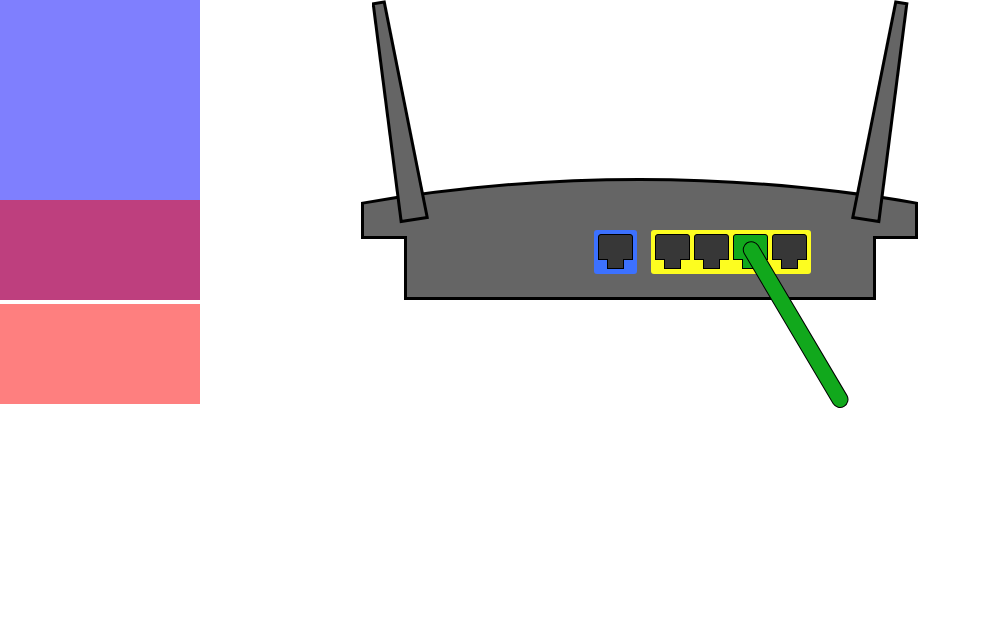
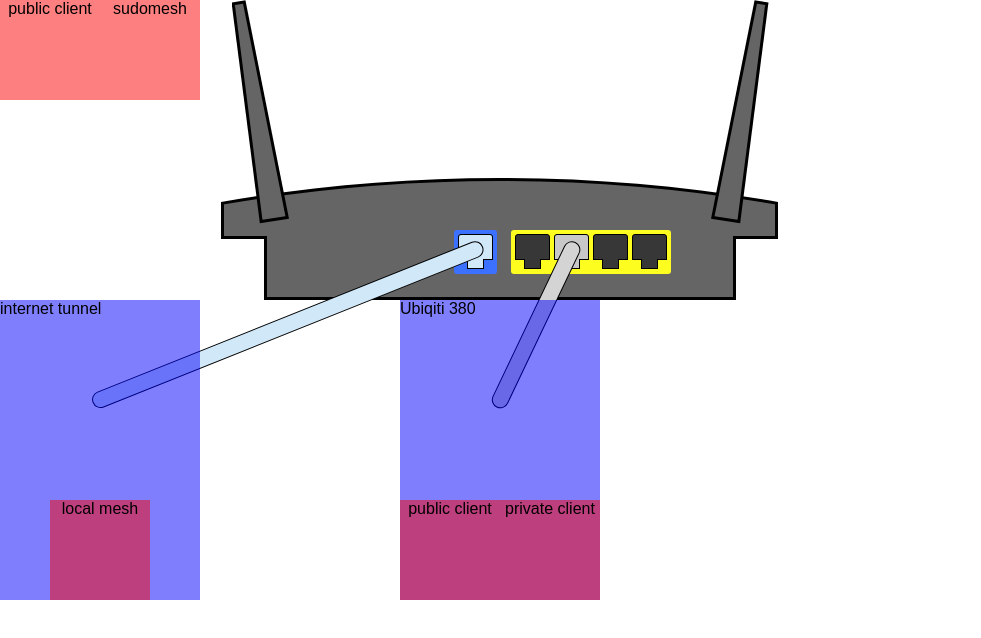
Before and after one commit to jtremback/sudowifi-diagram, a React (Create React App) app: page / in a window 1280 px wide. Shown: the top 638 px of the page, without its empty margins (0-981 px from the left). Built offline with nearby package versions, Linux system fonts and the light colour scheme; the HTML template or start-up script is replaced by a standard one.

Commit message:
establish data format

```diff
--- a/src/App.js
+++ b/src/App.js
@@ -1,18 +1,104 @@
 import React from 'react'
-import './App.css'
 import { Router } from './router.js'
 import { ConnectionBox, DeviceBox } from './connectionBox.js'
 
-function App() {
+function App({ ports, radios }) {
   return (
-    <div className="App">
-      <Router connections={{ 0: false, 1: false, 2: false, 3: true, 4: false }}/>
+    <div style={{
+      width: 1000,
+      position: "relative"
+    }}>
+      <Router connections={{
+        0: ports[0],
+        1: ports[1],
+        2: ports[2],
+        3: ports[3],
+        4: ports[4]
+      }}/>
+
+      { radios[0] &&
       <div style={{
         position: "absolute",
         top: 0
       }}>
-        <ConnectionBox/>
+          <DeviceBox
+            { ...radios[0] }
+          ></DeviceBox>
       </div>
+      }
+
+      { radios[1] &&
+      <div style={{
+        position: "absolute",
+        top: 0,
+        left: 800,
+      }}>
+          <DeviceBox
+            { ...radios[1] }
+          ></DeviceBox>
+      </div>
+      }
+
+      { ports[0] &&
+      <div style={{
+        position: "absolute",
+        top: 300,
+        left: 0,
+      }}>
+        <ConnectionBox
+          { ...ports[0] }
+        ></ConnectionBox>
+      </div>
+      }
+
+      { ports[1] &&
+      <div style={{
+        position: "absolute",
+        top: 300,
+        left: 200,
+      }}>
+        <ConnectionBox
+          { ...ports[1] }
+        ></ConnectionBox>
+      </div>
+      }
+
+      { ports[2] &&
+      <div style={{
+        position: "absolute",
+        top: 300,
+        left: 400,
+      }}>
+        <ConnectionBox
+          { ...ports[2] }
+        ></ConnectionBox>
+      </div>
+      }
+
+      { ports[3] &&
+      <div style={{
+        position: "absolute",
+        top: 300,
+        left: 600,
+      }}>
+        <ConnectionBox
+          { ...ports[3] }
+        ></ConnectionBox>
+      </div>
+      }
+
+      { ports[4] &&
+      <div style={{
+        position: "absolute",
+        top: 300,
+        left: 800,
+      }}>
+        <ConnectionBox
+          { ...ports[4] }
+        ></ConnectionBox>
+      </div>
+      }
+
     </div>
   )
 }
--- a/src/connectionBox.js
+++ b/src/connectionBox.js
@@ -1,40 +1,41 @@
 import React from 'react'
 
-export function ConnectionBox ({ devices }) {
+export function ConnectionBox ({ deviceIcons, connectionIcon }) {
   return (
       <div style={{ position: "relative" }}>
         <div style={{
             backgroundColor: "rgba(0,0,254,.5)",
             width: 200,
             height: 300
-        }}></div>
+        }}>{ connectionIcon }</div>
             <div style={{
                 position: "absolute",
                 top: 200,
-                width: 200,
             }}>
                 <DeviceBox
-                    devices={[true,true,true,true]}
+                    deviceIcons={deviceIcons}
                 ></DeviceBox>
             </div>
       </div>
   )
 }
 
-export function DeviceBox ({devices}) {
+export function DeviceBox ({ deviceIcons }) {
     return (
         <div style={{
-            // display: "flex",
-            // flexWrap: "wrap",
+            width: 200,
+            textAlign: "center",
         }}>
         {
-            devices.map(device => (
-                <div style={{
+            deviceIcons.map((deviceIcon, i) => (
+                <div key={i} style={{
                     background: "rgba(254,0,0,.5)",
                     width: 100,
                     height: 100,
                     display: "inline-block"
-                }}></div>
+                }}>
+                    { deviceIcon.type }
+                </div>
             ))
         }
         </div>
--- a/src/index.js
+++ b/src/index.js
@@ -3,7 +3,53 @@ import ReactDOM from 'react-dom';
 import App from './App';
 import './index.css';
 
+let example = {
+  ports: {
+    0: {
+      connectionIcon: "internet tunnel",
+      cableType: "tunnel",
+      deviceIcons: [
+        {
+          type: "local mesh",
+          internet: true
+        }
+      ]
+    },
+    2: {
+      connectionIcon: "Ubiqiti 380",
+      cableType: "extender",
+      deviceIcons: [
+        {
+          type: "public client",
+          number: 3
+        },
+        {
+          type: "private client",
+          number: 3
+        },
+      ]
+    }
+  },
+  radios: {
+    0: {
+      deviceIcons: [
+        {
+          type: "public client",
+          number: 3
+        },
+        {
+          type: "sudomesh",
+          internet: true
+        }
+      ]
+    },
+    1: {
+      deviceIcons: []
+    }
+  }
+}
+
 ReactDOM.render(
-  <App />,
+  <App { ...example }/>,
   document.getElementById('root')
 );
--- a/src/router.js
+++ b/src/router.js
@@ -39,7 +39,7 @@ export function Router({ connections }) {
           <use xlinkHref="#path-15"></use>
         </mask>
       </defs>
-      <g id="Symbols" stroke="none" strokeWidth="1" fill="none" fill-rule="evenodd">
+      <g id="Symbols" stroke="none" strokeWidth="1" fill="none" fillRule="evenodd">
         <g id="router">
           <g transform="translate(0.000000, -200.000000)">
             <g id="body" transform="translate(221.000000, 200.000000)" stroke="#000000" strokeWidth="6" fill="#656565">
```
Also changed, not shown: 1 other file (tests, documents, lock files or other folders).
